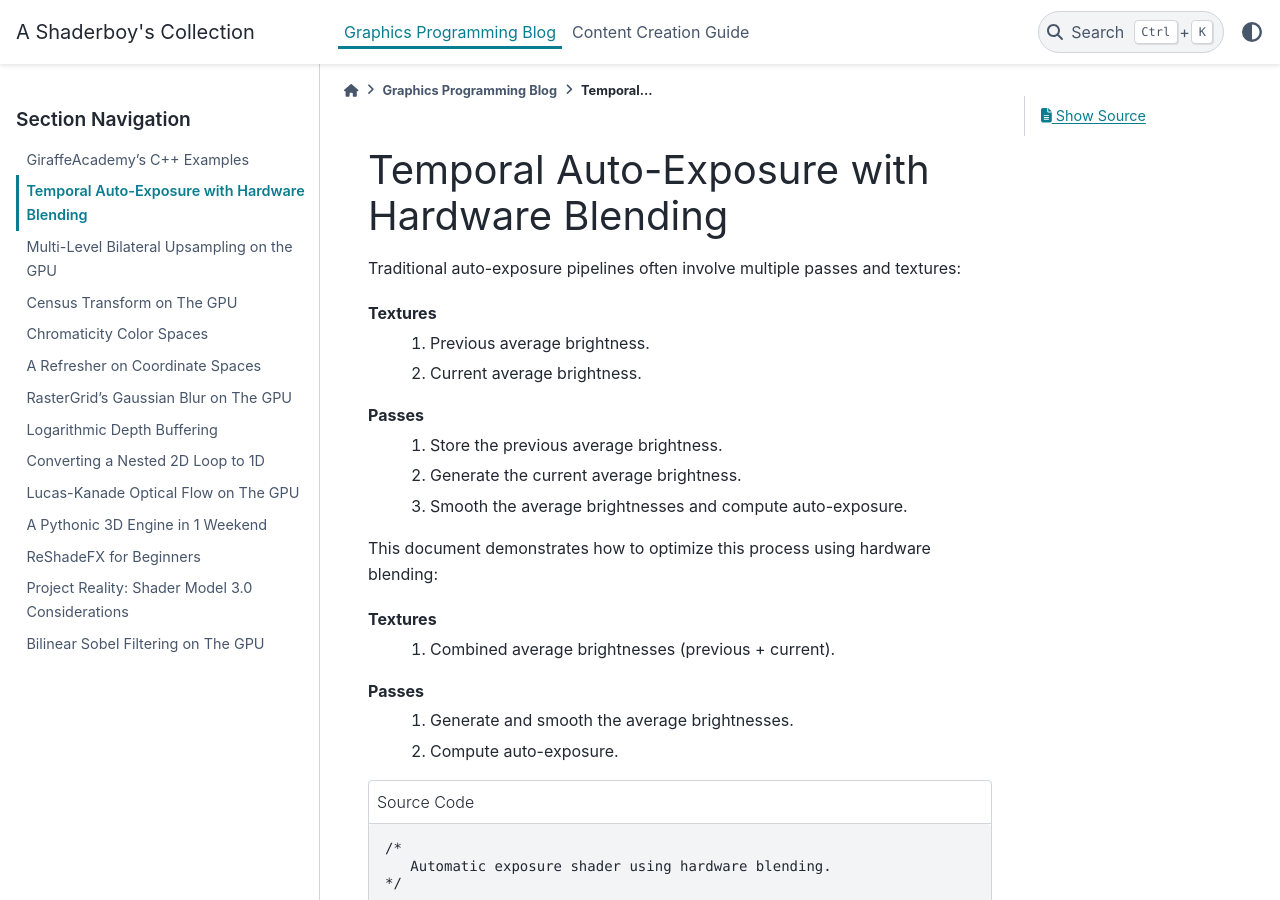
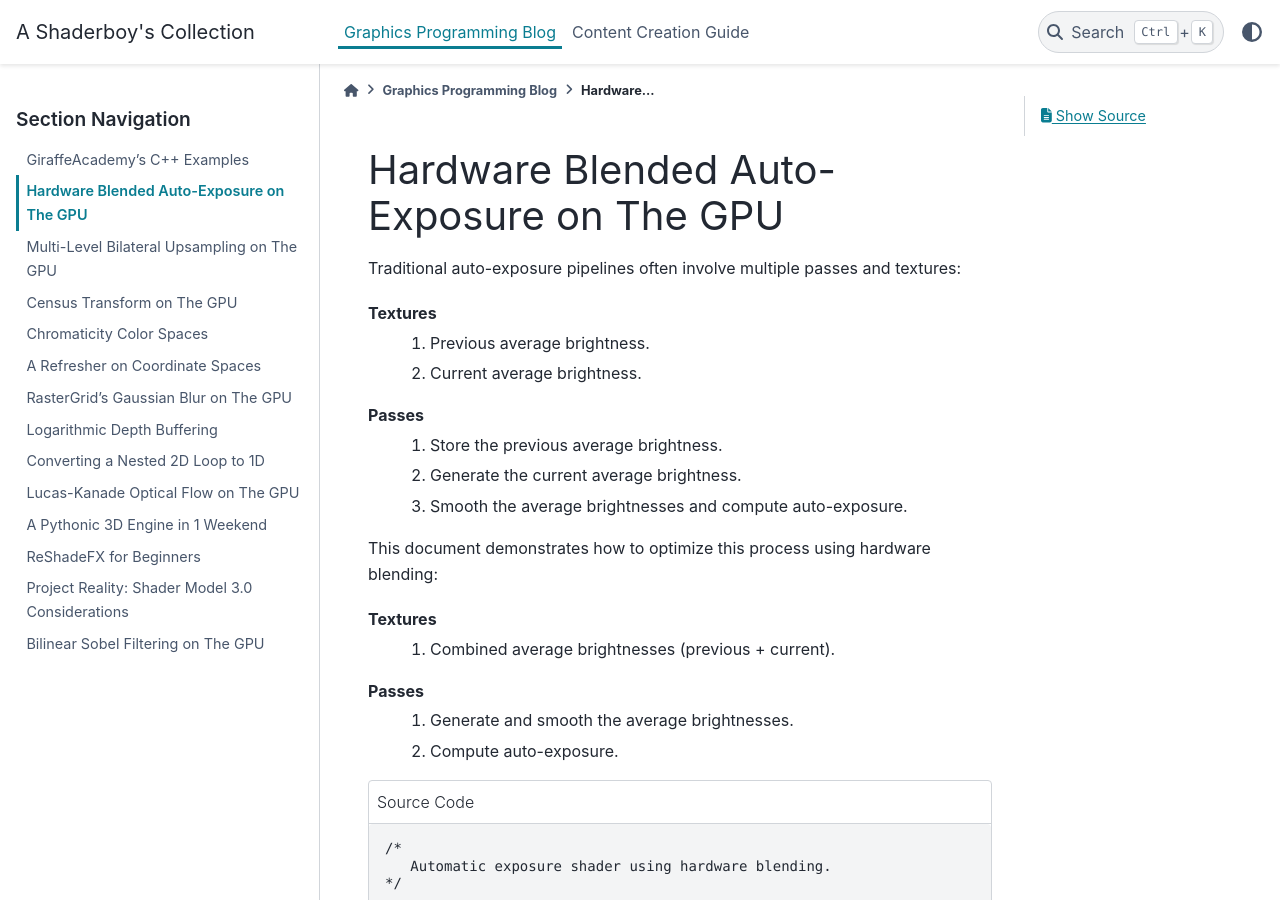
Before and after one commit to papadanku/papadanku.github.io, a Sphinx documentation site: the page built from doc/source/blog/autoexposure.rst, in a window 1280 px wide and 900 px high. Built offline with Sphinx 7.4.7 and the PyData theme 0.15.4, drawn with Linux system fonts in a browser that asks for light colours; some of the changed text lies outside the part shown.

Commit message:
Fix titles for some texts

```diff
--- a/doc/source/blog/autoexposure.rst
+++ b/doc/source/blog/autoexposure.rst
@@ -1,5 +1,5 @@
-Temporal Auto-Exposure with Hardware Blending
-=============================================
+Hardware Blended Auto-Exposure on The GPU
+=========================================
 
 Traditional auto-exposure pipelines often involve multiple passes and textures:
 
--- a/doc/source/blog/bilateral.rst
+++ b/doc/source/blog/bilateral.rst
@@ -1,5 +1,5 @@
 
-Multi-Level Bilateral Upsampling on the GPU
+Multi-Level Bilateral Upsampling on The GPU
 ===========================================
 
 This function implements a multi-level bilateral filtering technique for joint bilateral upsampling.
```
